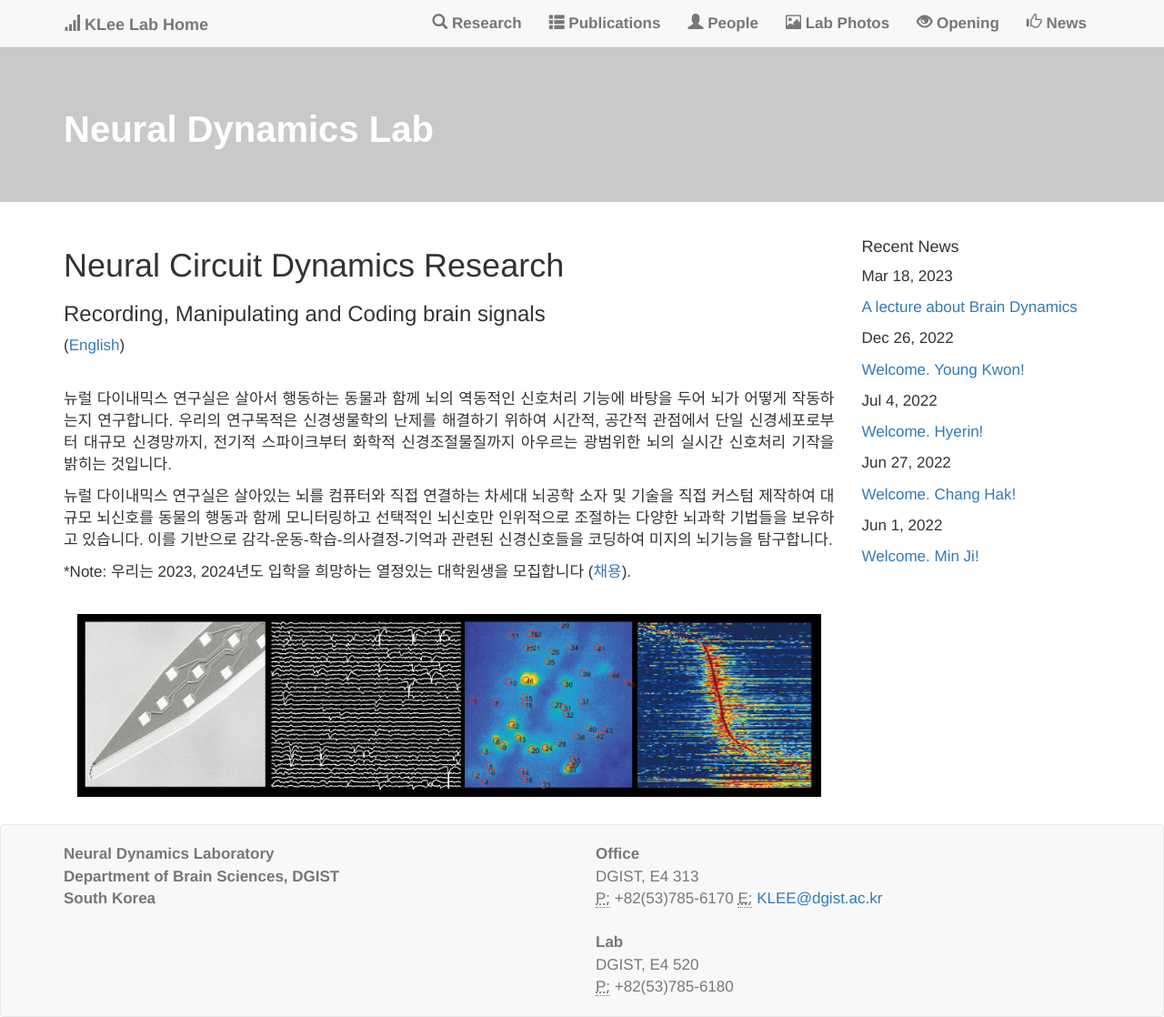
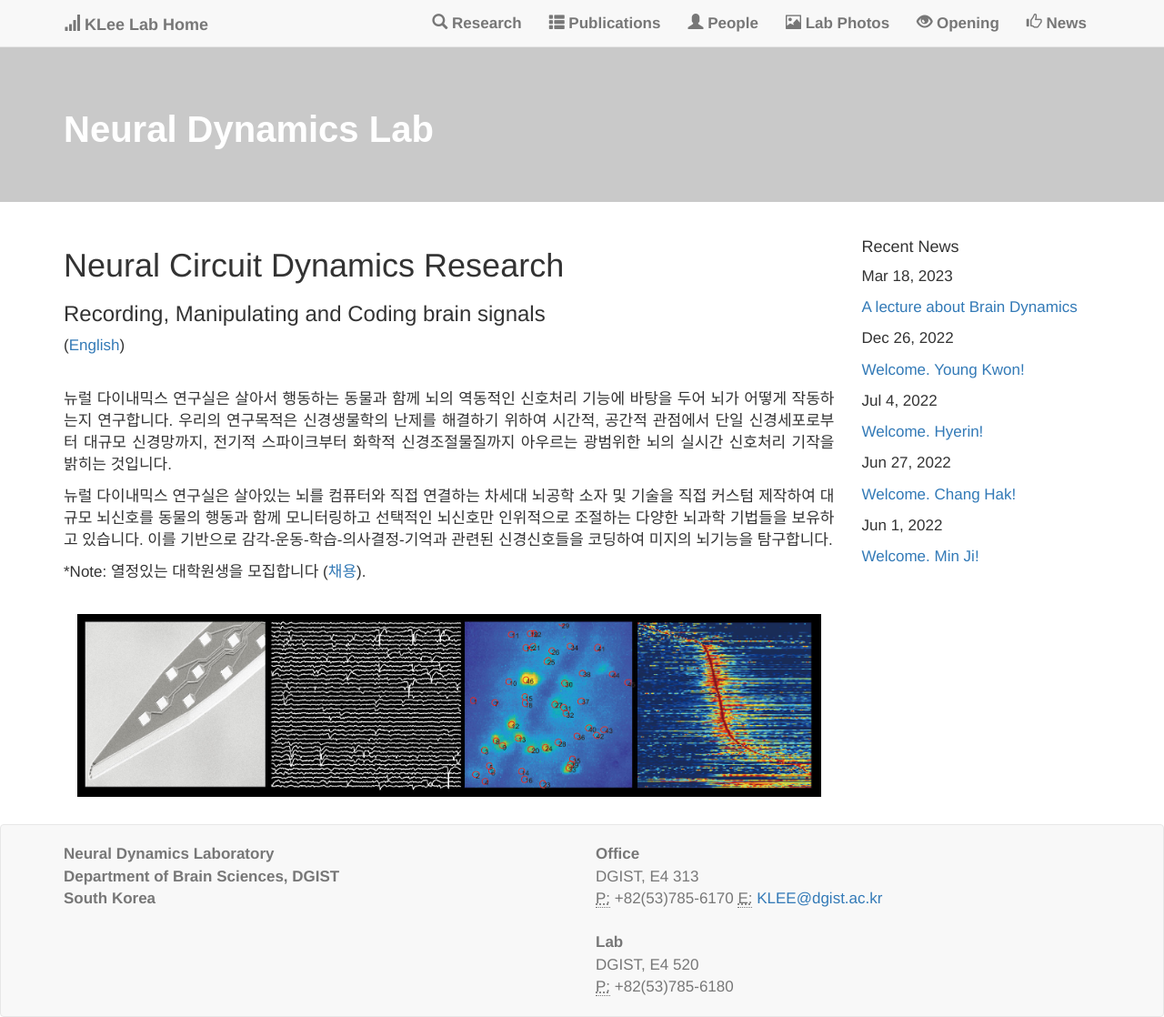
Before and after one commit to kleelab/kleelab.github.io, a Jekyll site: the page built from indexK.html, in a window 1280 px wide. Shown: the whole page at 91% size. Built offline with Jekyll 4.4.1, drawn with Linux system fonts in a browser that asks for light colours; nearby versions of some CDN libraries; a style sheet for code colours, icons or effects is not loaded.

Commit message:
Update indexK.html

```diff
--- a/indexK.html
+++ b/indexK.html
@@ -20,7 +20,7 @@
 
 <p>뉴럴 다이내믹스 연구실은 살아있는 뇌를 컴퓨터와 직접 연결하는 차세대 뇌공학 소자 및 기술을 직접 커스텀 제작하여 대규모 뇌신호를 동물의 행동과 함께 모니터링하고 선택적인 뇌신호만 인위적으로 조절하는 다양한 뇌과학 기법들을 보유하고 있습니다. 이를 기반으로 감각-운동-학습-의사결정-기억과 관련된 신경신호들을 코딩하여 미지의 뇌기능을 탐구합니다.</p>
 
-<p>  *Note: 우리는 2023, 2024년도 입학을 희망하는 열정있는 대학원생을 모집합니다 (<a href="{{ site.url }}{{ site.baseurl }}/joinusK">채용</a>). </p>
+<p>  *Note: 열정있는 대학원생을 모집합니다 (<a href="{{ site.url }}{{ site.baseurl }}/joinusK">채용</a>). </p>
 
 <br>
 
```
